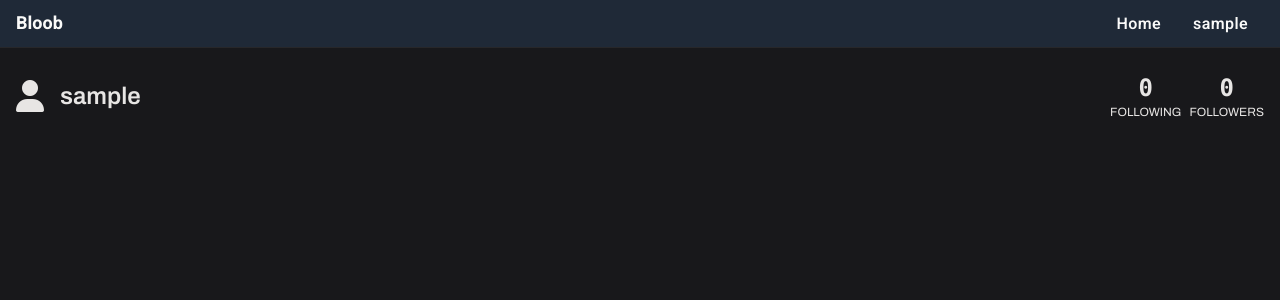
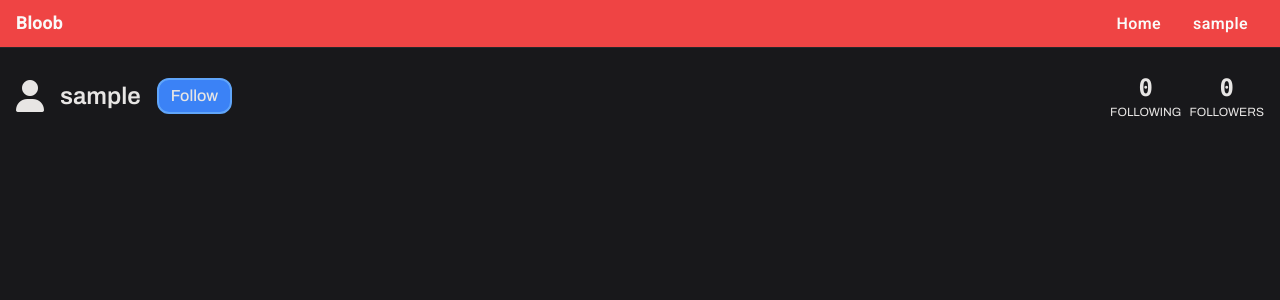
Before and after one commit to ErikoStrand/wspr-1-slutproject, a PHP site: a page that uses src/profile.php in a window 1280 px wide. Shown: the top 300 px of the page. Run offline with PHP 8.4, Linux system fonts and the light colour scheme; the visitor is signed in with stand-in values (Sample User, id 1); tables that the repository leaves empty or names only in its code hold one stand-in row (values such as "Sample post"); some libraries are stand-ins or nearby versions.

Commit message:
added some more stuff. follow button and some logic.

```diff
--- a/src/include/login.php
+++ b/src/include/login.php
@@ -8,6 +8,7 @@
   if(tryLoggingIn($username, $password, $conn)) {
     //save user in session, so that you are "logged in".
     $_SESSION["username"] = $username;
+    $_SESSION["userID"] = $conn->query("SELECT userID FROM users WHERE username = $username");
     header("Location: ./" . urlencode($username));
     die();
   } else {
--- a/src/include/nav.php
+++ b/src/include/nav.php
@@ -1,10 +1,12 @@
-<?php session_start(); ?>
 <?php
+if (session_status() === PHP_SESSION_NONE) {
+  session_start();
+}
 include("config/database.php");
 include("include/login.php");
 ?>
 <nav
-      class="flex h-12 flex-row items-center justify-between border-b-[1px] bg-gray-800 border-b-zinc-800 box-shadow-md shadow-zinc-600"
+      class="flex h-12 flex-row items-center justify-between border-b-[1px] bg-red-500 border-b-zinc-800 box-shadow-md shadow-zinc-600"
     >
       <div>
         <a
--- a/src/output.css
+++ b/src/output.css
@@ -605,20 +605,12 @@ video {
   height: 6rem;
 }
 
-.h-5{
-  height: 1.25rem;
-}
-
 .h-dvh{
   height: 100dvh;
 }
 
 .h-full{
   height: 100%;
-}
-
-.w-5{
-  width: 1.25rem;
 }
 
 .w-full{
@@ -732,10 +724,6 @@ video {
   gap: 1rem;
 }
 
-.self-center{
-  align-self: center;
-}
-
 .rounded-lg{
   border-radius: 0.5rem;
 }
@@ -752,6 +740,10 @@ video {
   border-width: 0px;
 }
 
+.border-2{
+  border-width: 2px;
+}
+
 .border-b-2{
   border-bottom-width: 2px;
 }
@@ -765,9 +757,19 @@ video {
   border-color: rgb(209 213 219 / var(--tw-border-opacity));
 }
 
+.border-blue-400{
+  --tw-border-opacity: 1;
+  border-color: rgb(96 165 250 / var(--tw-border-opacity));
+}
+
 .border-b-zinc-800{
   --tw-border-opacity: 1;
   border-bottom-color: rgb(39 39 42 / var(--tw-border-opacity));
+}
+
+.border-b-blue-400{
+  --tw-border-opacity: 1;
+  border-bottom-color: rgb(96 165 250 / var(--tw-border-opacity));
 }
 
 .bg-blue-500{
@@ -780,9 +782,9 @@ video {
   background-color: rgb(29 78 216 / var(--tw-bg-opacity));
 }
 
-.bg-gray-700{
+.bg-gray-800{
   --tw-bg-opacity: 1;
-  background-color: rgb(55 65 81 / var(--tw-bg-opacity));
+  background-color: rgb(31 41 55 / var(--tw-bg-opacity));
 }
 
 .bg-transparent{
@@ -799,13 +801,14 @@ video {
   background-color: rgb(24 24 27 / var(--tw-bg-opacity));
 }
 
-.bg-gray-800{
+.bg-stone-500{
   --tw-bg-opacity: 1;
-  background-color: rgb(31 41 55 / var(--tw-bg-opacity));
+  background-color: rgb(120 113 108 / var(--tw-bg-opacity));
 }
 
-.fill-stone-50{
-  fill: #fafaf9;
+.bg-red-500{
+  --tw-bg-opacity: 1;
+  background-color: rgb(239 68 68 / var(--tw-bg-opacity));
 }
 
 .p-0{
@@ -853,6 +856,16 @@ video {
 .py-2\.5{
   padding-top: 0.625rem;
   padding-bottom: 0.625rem;
+}
+
+.py-1{
+  padding-top: 0.25rem;
+  padding-bottom: 0.25rem;
+}
+
+.px-3{
+  padding-left: 0.75rem;
+  padding-right: 0.75rem;
 }
 
 .pb-2{
@@ -932,6 +945,10 @@ video {
 
 .font-semibold{
   font-weight: 600;
+}
+
+.font-light{
+  font-weight: 300;
 }
 
 .leading-10{
@@ -1031,10 +1048,6 @@ video {
 .hover\:bg-blue-800:hover{
   --tw-bg-opacity: 1;
   background-color: rgb(30 64 175 / var(--tw-bg-opacity));
-}
-
-.hover\:bg-zinc-700\/50:hover{
-  background-color: rgb(63 63 70 / 0.5);
 }
 
 .hover\:bg-gray-600\/50:hover{
--- a/src/profile.php
+++ b/src/profile.php
@@ -1,6 +1,15 @@
 <?php
+if (session_status() === PHP_SESSION_NONE) {
+  session_start();
+}
 include "config/database.php";
-$username = $_GET["user"];
+if (isset($_SESSION["username"])) {
+  $loggedUser = $_SESSION["username"];
+}
+$loggedUser = "";
+$profileUsername = $_GET["user"];
+$profileUserID = $conn->query("SELECT userID FROM users WHERE username = $profileUsername");
+
 function doesUserExist($username, $conn) {
   $sql = 'SELECT username FROM users WHERE username = ?';
   $stmt = mysqli_prepare($conn, $sql);
@@ -14,6 +23,11 @@ function doesUserExist($username, $conn) {
   }
 }
 
+function followPerson($profileUserID) {
+
+
+
+}
 ?>
 
 
@@ -35,25 +49,23 @@ function doesUserExist($username, $conn) {
 <body class="m-0 h-dvh w-full bg-zinc-900 p-0">
 <?php include("include/nav.php") ?>
 
-<?php if (doesUserExist($username, $conn)): ?>
+<?php if (doesUserExist($profileUsername, $conn)): ?>
 
-  <div class="max-w-screen-xl text-stone-200 px-4">
+  <div class="max-w-screen-xl text-stone-200 px-4 mx-auto">
     <div class="flex flex-row justify-between items-center h-24">
       <div id="profile" class="flex flex-row items-center gap-4">
         <i class="fa-solid fa-user fa-2xl"></i>
-        <h1 class="text-2xl font-archivo font-semibold"><?php echo $username?></h1>
+        <h1 class="text-2xl font-archivo font-semibold"><?php echo $profileUsername?></h1>
+        <?php if($profileUsername != $loggedUser):?>
+        <form action="" method="post"><button id="follow" type="submit" name="follow" class="font-archivo font-medium bg-blue-500 rounded-xl border-2 border-blue-400 px-3 py-1">Follow</button></form>
+        <?php endif; ?>
       </div>
       <div id="profileStats" class="flex flex-row gap-2">
         <h4 class="flex flex-col text-center"><span class="text-2xl font-mono font-bold">0</span><span class="text-xs font-archivo">FOLLOWING</span></h4>
         <h4 class="flex flex-col text-center"><span class="text-2xl font-mono font-bold">0</span><span class="text-xs font-archivo">FOLLOWERS</span></h4>
       </div>
     </div>
-  </div>
-
-
-
-
-
+  </div
 
 <?php else: ?>
   <div class="text-stone-200 text-2xl text-center">
```
Also changed, not shown: 1 other file.
